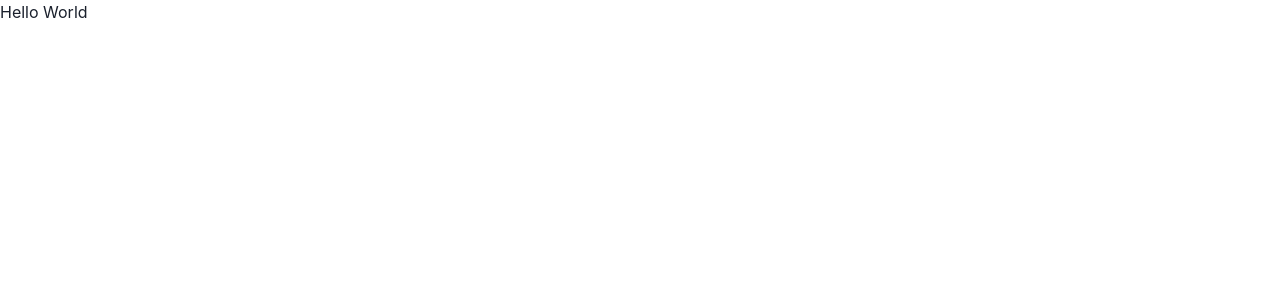
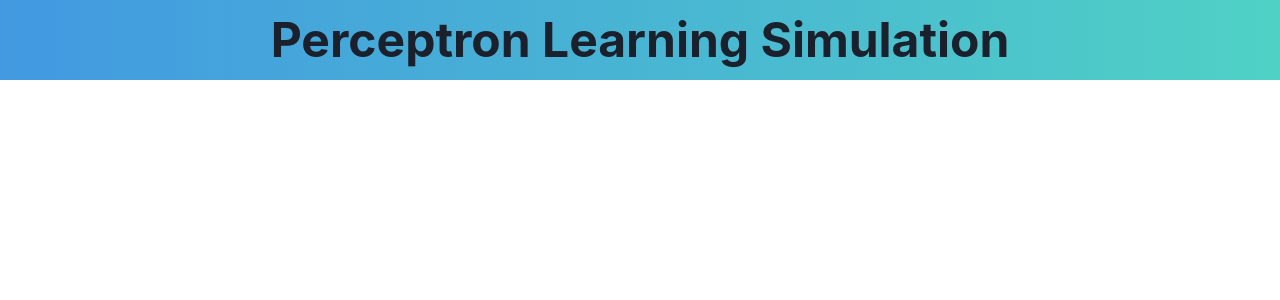
Before and after one commit to Lewoczegg/perceptron-simulation, a React (Vite) app: page / in a window 1280 px wide. Shown: the top 300 px of the page. Built offline with nearby package versions, Linux system fonts and the light colour scheme.

Commit message:
Add header

```diff
--- a/src/App.tsx
+++ b/src/App.tsx
@@ -1,11 +1,7 @@
-import { Box, Button, Text } from "@chakra-ui/react";
+import Header from "./components/Header";
 
 function App() {
-  return (
-    <Box>
-      <Text>Hello World</Text>
-    </Box>
-  );
+  return <Header />;
 }
 
 export default App;
--- /dev/null
+++ b/src/components/Header.tsx
@@ -0,0 +1,17 @@
+import { Heading } from "@chakra-ui/react";
+
+const Header = () => {
+  return (
+    <Heading
+      as="h1"
+      size={{ sm: "md", md: "2xl" }}
+      bgGradient="linear(to-r, blue.400, teal.300)"
+      p={{ base: 2, md: 4 }}
+      textAlign="center"
+    >
+      Perceptron Learning Simulation
+    </Heading>
+  );
+};
+
+export default Header;
```
